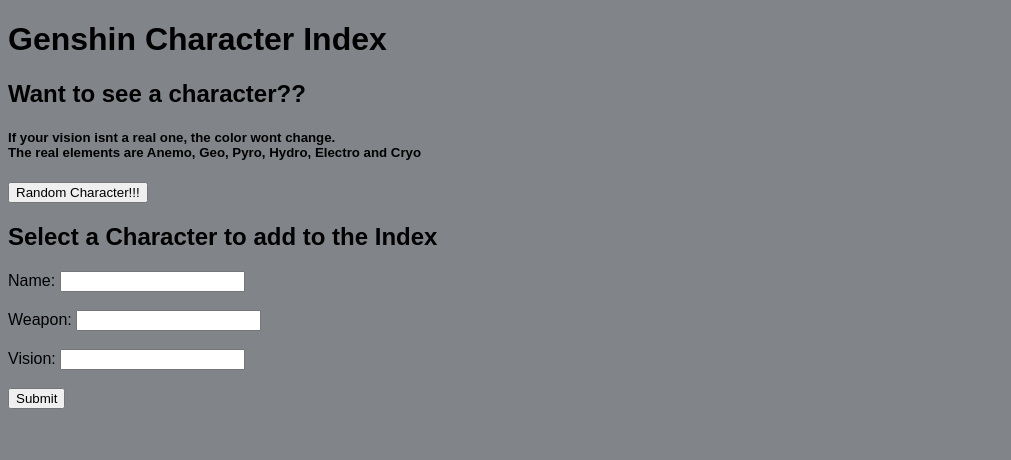
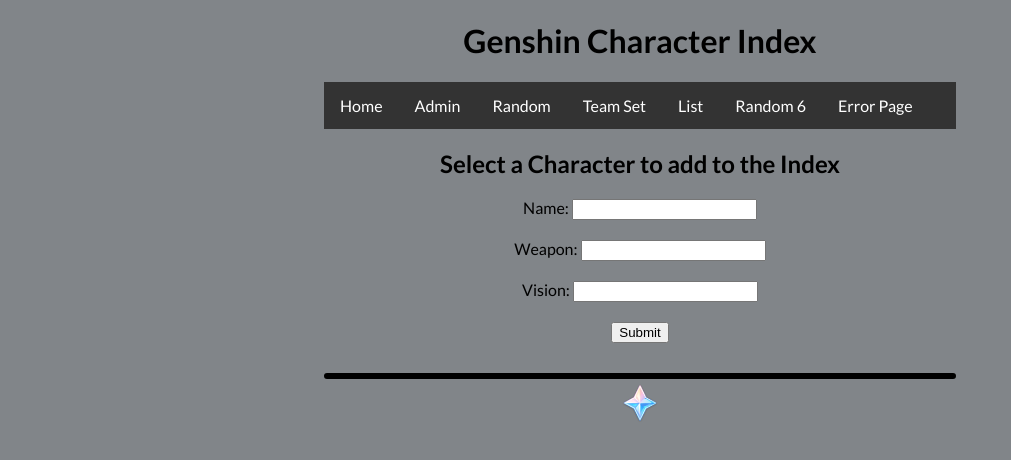
Before and after one commit to RubberDuckkie/mo1439-430-project-1, a website: page client/mainPage.html in a window 1280 px wide. Shown: the whole page, without its empty margins (0-1011 px from the left). Drawn offline with Linux system fonts and the light colour scheme.

Commit message:
Add files via upload

```diff
--- a/client/default-styles.css
+++ b/client/default-styles.css
@@ -1 +1,70 @@
-*{font-family: sans-serif;}
+body{
+    font-family: 'Lato', sans-serif;
+    text-align: center;
+    background-color: #818589;
+}
+
+@media (max-width: 800px) {
+    .flex-item-right, .flex-item-left, .flex-container {
+      flex: 100%;
+    }
+}
+
+
+#flexContainer {
+    display: flex;
+    flex-direction: row;
+    padding-bottom: 30px;
+}
+
+#charContainer{
+    display: flex;
+    flex-direction: column;
+    flex-wrap: wrap;
+    font-size: 20px;
+    border-radius: 20px;
+    border: 3px solid black;
+    margin-left: 25%;
+    margin-right: 25%;
+
+
+}
+
+.flex-item-left {
+    flex: 50%;
+}
+
+.flex-item-right {
+    flex: 50%;
+}
+
+
+/* I got the idea for a nav bar at the top from w3schools. This is the link https://www.w3schools.com/css/css_navbar_horizontal.asp */
+
+li{
+
+    float: left;
+}
+
+ul {
+    list-style-type: none;
+    margin: 0;
+    padding: 0;
+    overflow: hidden;
+    background-color: #333;
+    margin-left: 25%;
+    margin-right: 25%;
+}
+
+li a {
+    display: block;
+    color: white;
+    text-align: center;
+    padding: 14px 16px;
+
+    text-decoration: none;
+}
+
+li a:hover {
+    background-color: #111;
+}
--- a/client/mainPage.html
+++ b/client/mainPage.html
@@ -1,70 +1,13 @@
 <!DOCTYPE html>
-<html>
+<html lang="en">
+<meta charset="UTF-8">
+  <title>Genshin Character Index</title>
+  <link href="default-styles.css" type="text/css" rel="stylesheet" />
+  <link rel="shortcut icon" type="image/png" href="primogem.png">
+  <link href='http://fonts.googleapis.com/css?family=Lato:400,700' rel='stylesheet' type='text/css'>
 
-<head>
-  <title>Genshin Constructor</title>
-  <link href="default-styles.css" type="text/css" rel="stylesheet" />
-  <style>
-    body {
-      background-color: #818589;
-      font-family: 'Lucida Sans', 'Lucida Sans Regular', 'Lucida Grande', 'Lucida Sans Unicode', Geneva, Verdana, sans-serif;
-    }
-  </style>
   <script>
-
-    const handleResponse = (e) => {
-      console.log("e.target =", e.target);
-      console.log("e.target.response =", e.target.response);
-      const obj = JSON.parse(e.target.response);
-      console.log("obj=", obj);
-      //now go ahead and update #jokeContainer with the contents of the joke
-      charContainer.innerHTML = `
-      <p>Character: <b>${obj.name}</b></p>
-      <p>Weapon: <b>${obj.weapon}</b></p>
-      <p>Vision: <b>${obj.vision}</b></p>
-      `;
-      if (obj.vision === 'Anemo'){
-        document.body.style.backgroundColor = '#6CF7E4'
-      } else if (obj.vision === 'Pyro'){
-        document.body.style.backgroundColor = '#F62424'
-      } else if (obj.vision === 'Geo'){
-        document.body.style.backgroundColor = '#F6BB24'
-      } else if (obj.vision === 'Cryo'){
-        document.body.style.backgroundColor = '#64F6D9'
-      } else if (obj.vision === 'Electro'){
-        document.body.style.backgroundColor = '#6847DE'
-      } else if (obj.vision === 'Hydro'){
-        document.body.style.backgroundColor = '#00D6F0'
-      }
-
-    }
-
-
-    const downloadCharacter = (e) => {
-      // remember that an `Event` object gets passed along every time that an event handler or listener calls a function
-      // the `target` property of that event points at the element that sent the event, in this case a button
-      console.log(`An element of id=${e.target.id} was clicked!`);
-
-      const characterURL = "/character";
-      const xhr = new XMLHttpRequest();
-      xhr.onload = handleResponse;
-      xhr.open("GET", characterURL);
-      //with XHR, after we open a connection, but before we `send()`, we can set 1 or more HTTP request headers
-      //this isn't strictly necessary because "/random-joke" sends JSON be default
-      xhr.setRequestHeader('Accept', "application/javascript");
-      xhr.send();
-
-    }
-
-
-
     const init = () => {
-      // An Event *Handler*
-      document.querySelector("#rndChara").addEventListener("click", downloadCharacter);
-      // An Event *Listener*
-
-
-
       document.querySelector("#character-form").onsubmit = e => {
         console.log('Character Has Been Added!!!')
         e.preventDefault();
@@ -80,38 +23,32 @@
         xhr.onload = e => {
           charContainer.innerHTML = JSON.parse(e.target.responseText).message;
         };
-        xhr.open(method,action);
+        xhr.open(method, action);
         xhr.setRequestHeader('Content-Type', 'application/x-www-form-urlencoded');
         xhr.send(formData);
 
         return false;
       };
-
-
-
       // **Actually, event handlers and listeners are NOT exactly the same in all use cases - what ARE the differences?**
     }
-
     window.onload = init;
-
   </script>
 </head>
-<bloc>
-
-  <body>
-    <header>
-      <h1>Genshin Character Index</h1>
-    </header>
-
-    <section>
-      <h2>Want to see a character??</h2>
-      <h5>If your vision isnt a real one, the color wont change.<br>
-      The real elements are Anemo, Geo, Pyro, Hydro, Electro and Cryo</h5>
-      <p><button id="rndChara">Random Character!!!</button></p>
-      <div id="charContainer"> </div>
-    </section>
-
-    <section>
+<body>
+  <header>
+    <h1>Genshin Character Index</h1>
+  </header>
+  <ul>
+    <li><a href="/">Home</a></li>
+    <li><a href="/admin" target="_blank">Admin</a></li>
+    <li><a href="/randChar" target="_blank">Random</a></li>
+    <li><a href="/multi" target="_blank">Team Set</a></li>
+    <li><a href="/getCharacter" target="_blank">List</a></li>
+    <li><a href="/characters?max=6" target="_blank">Random 6</a></li>
+    <li><a href="/errorPage" target="_blank">Error Page</a></li>
+  </ul>
+  <div id="flexContainer">
+    <section class="flex-item-right">
       <h2>Select a Character to add to the Index</h2>
       <form id="character-form" method="POST" action="/build-character">
         <label for="name">Name:</label>
@@ -121,9 +58,10 @@
         <label for="vision">Vision:</label>
         <input type="text" id="vision" name="vision"><br><br>
         <input type="submit" value="Submit" />
+      </form>
     </section>
-
-
-  </body>
-
+  </div>
+  <div id="charContainer"> </div>
+  <img src="primogem.png" alt="Primogem" style="width:48px;height:48px;">
+</body>
 </html>
```
Also changed, not shown: client/admin.html (added, +33 -0 lines), client/error.html (+5 -5 lines), client/randChar.html (added, +107 -0 lines), client/randCharacters.html (added, +91 -0 lines), client/primogem.png (added).
